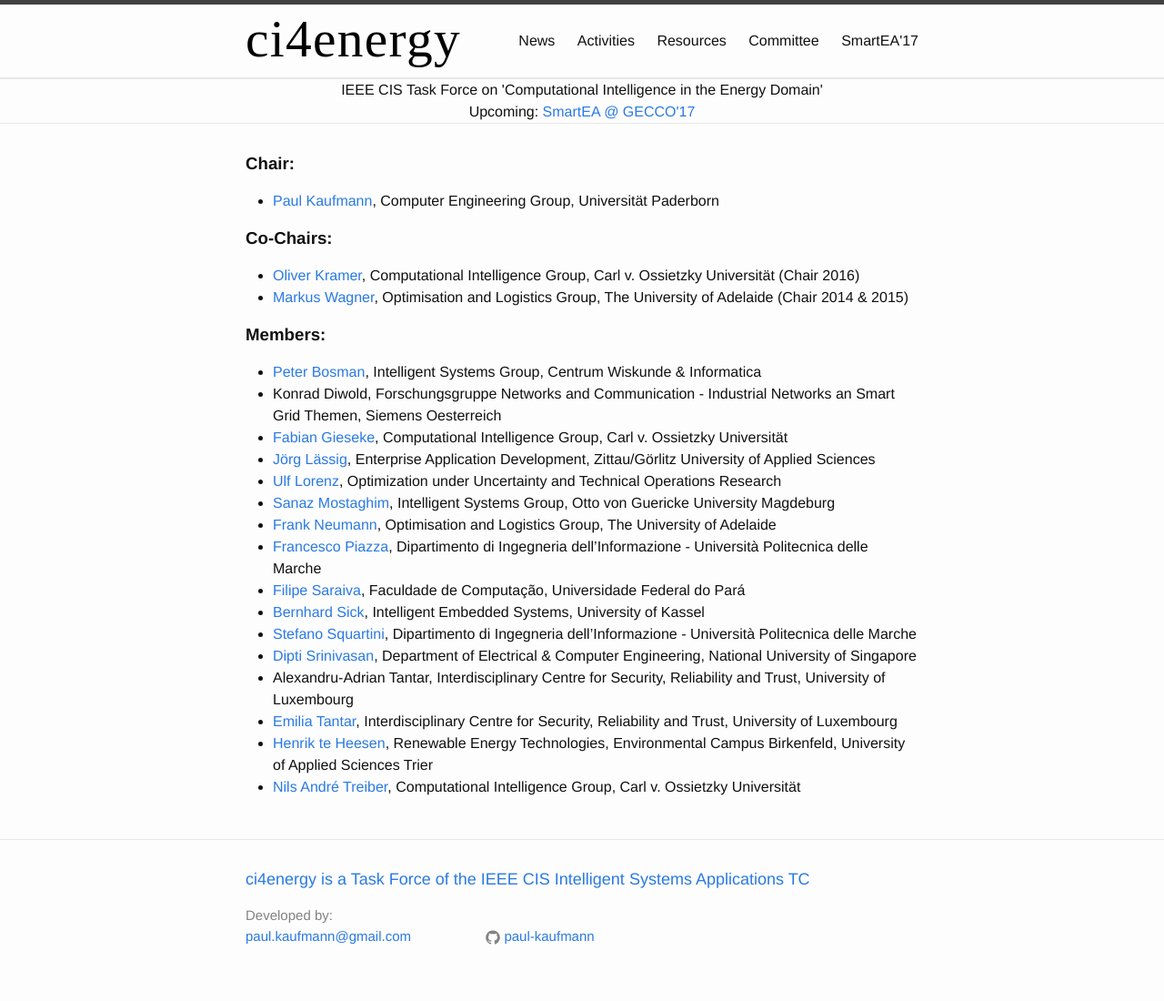
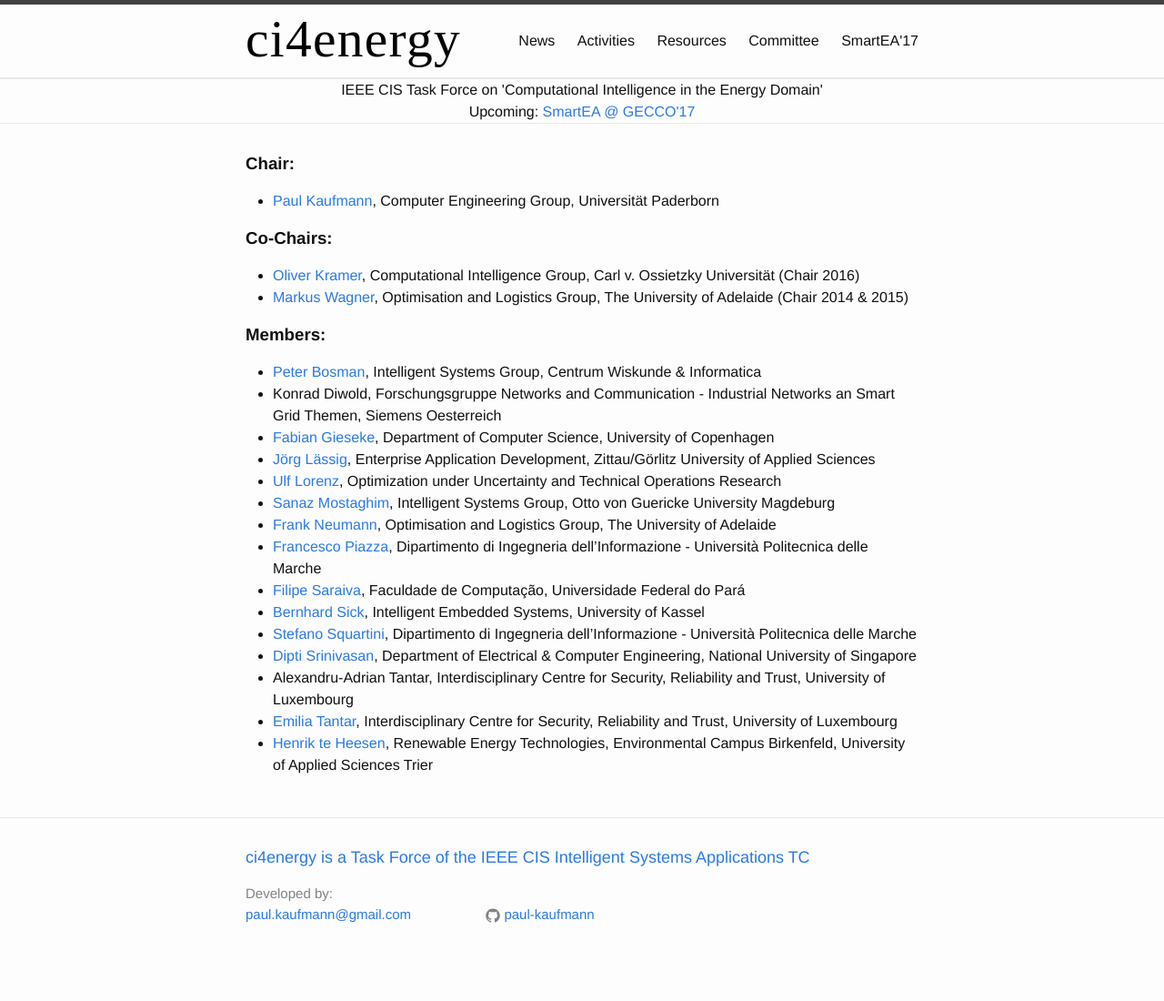
Before and after one commit to ci4energy/ci4energy.github.io, a Jekyll site: the page built from committee.md, in a window 1280 px wide. Shown: the whole page at 91% size. Built offline with Jekyll 4.4.1, drawn with Linux system fonts in a browser that asks for light colours; after the commit the page ends 1076 px from its top, so only the background shows below that.

Commit message:
committee update

```diff
--- a/committee.md
+++ b/committee.md
@@ -18,7 +18,7 @@
 
 - <a href="http://homepages.cwi.nl/%7Ebosman/">Peter Bosman</a>, Intelligent Systems Group, Centrum Wiskunde &amp; Informatica
 - Konrad Diwold, Forschungsgruppe Networks and Communication - Industrial Networks an Smart Grid Themen, Siemens Oesterreich
-- <a href="http://www.ci.uni-oldenburg.de/55388.html">Fabian Gieseke</a>, Computational Intelligence Group, Carl v. Ossietzky Universität
+- <a href="http://diku.dk/english/staff/?pure=en/persons/473301">Fabian Gieseke</a>, Department of Computer Science, University of Copenhagen
 - <a href="http://www.enterprise-application-development.org/group/joerg-laessig.html">Jörg Lässig</a>, Enterprise Application Development, Zittau/Görlitz University of Applied Sciences
 - <a href="http://www.wiwi.uni-siegen.de/technologiemanagement/">Ulf Lorenz</a>, Optimization under Uncertainty and Technical Operations Research
 - <a href="http://is.cs.ovgu.de/SanazMostaghim.html">Sanaz Mostaghim</a>, Intelligent Systems Group, Otto von Guericke University Magdeburg
@@ -31,4 +31,3 @@
 - Alexandru-Adrian Tantar, Interdisciplinary Centre for Security, Reliability and Trust, University of Luxembourg
 - <a href="https://emiliatantar.wordpress.com/">Emilia Tantar</a>, Interdisciplinary Centre for Security, Reliability and Trust, University of Luxembourg
 - <a href="http://www.umwelt-campus.de/ucb/index.php?id=teheesen">Henrik te Heesen</a>, Renewable Energy Technologies, Environmental Campus Birkenfeld, University of Applied Sciences Trier
-- <a href="http://www.ci.uni-oldenburg.de/59440.html">Nils André Treiber</a>, Computational Intelligence Group, Carl v. Ossietzky Universität
```
